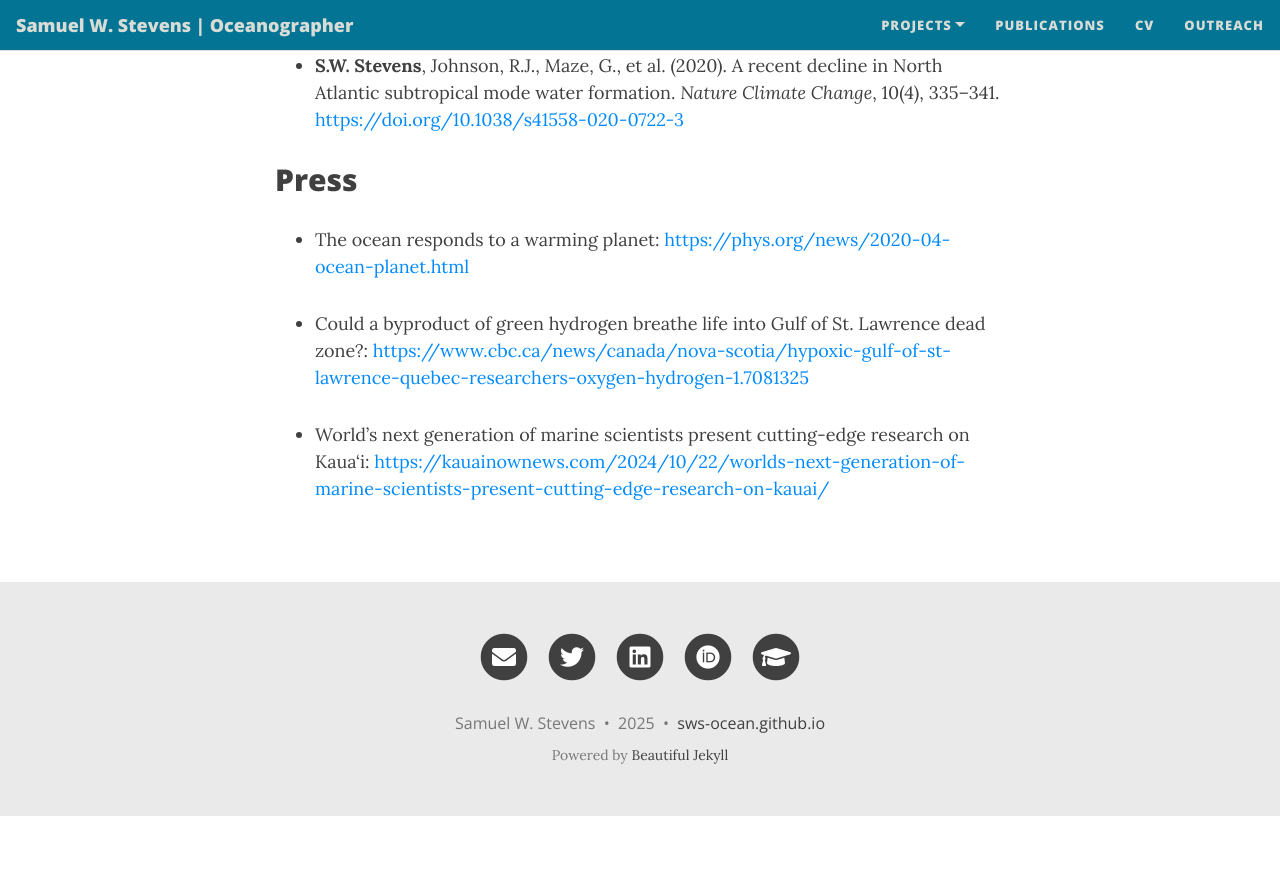
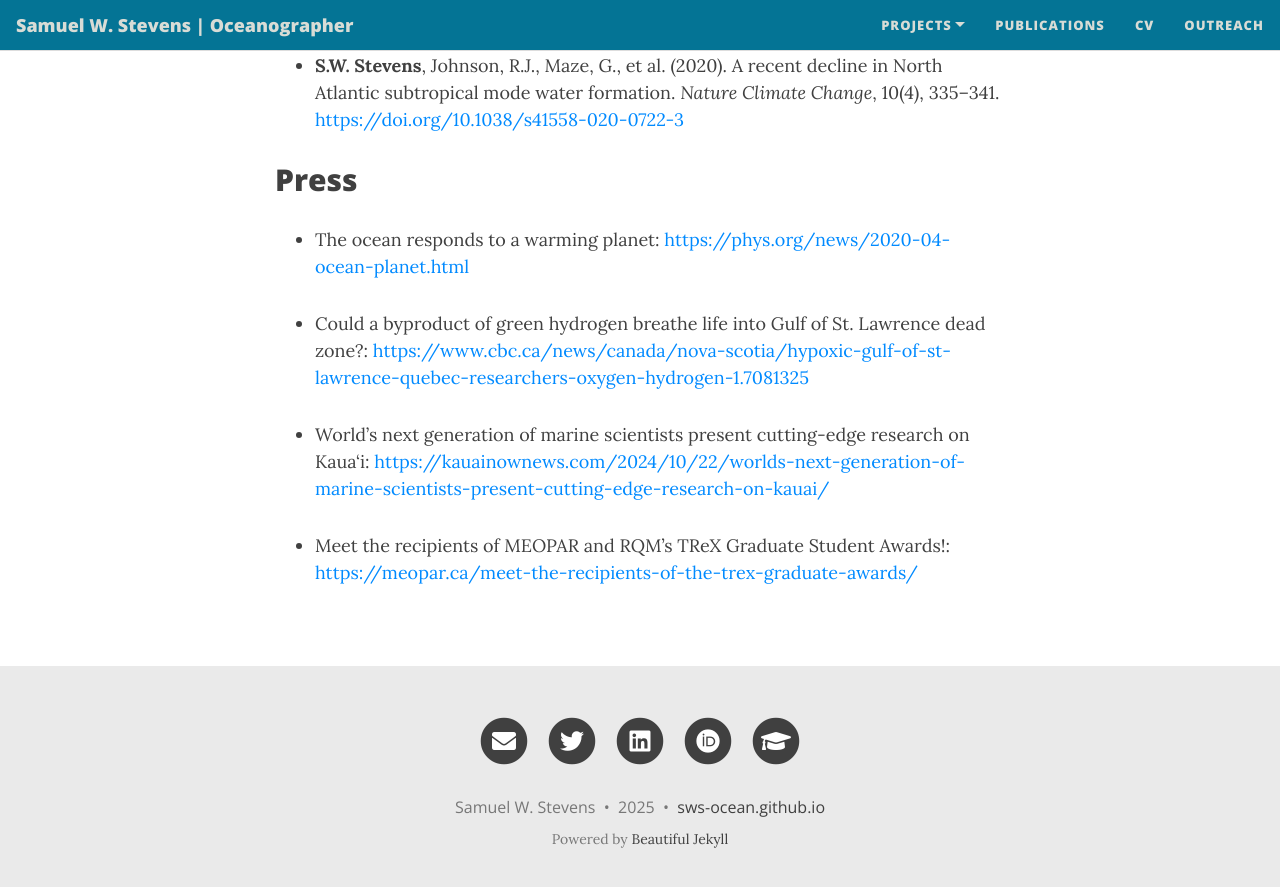
Before and after one commit to sws-ocean/sws-ocean.github.io, a Jekyll site: the page built from docs/pubs.md, in a window 1280 px wide and 900 px high, scrolled down 1303 px. Shown: the top 887 px of the window. Built offline with Jekyll 4.4.1, drawn with Linux system fonts in a browser that asks for light colours; nearby versions of some CDN libraries; before the commit the page ends 2119 px from its top, so only the background shows below that.

Commit message:
Update pubs.md

```diff
--- a/docs/pubs.md
+++ b/docs/pubs.md
@@ -78,5 +78,8 @@ description: Review the scholarly publications of Sam Stevens. This page catalog
         <li>
       <p>World’s next generation of marine scientists present cutting-edge research on Kaua‘i: <a href="https://kauainownews.com/2024/10/22/worlds-next-generation-of-marine-scientists-present-cutting-edge-research-on-kauai/" target="_blank">https://kauainownews.com/2024/10/22/worlds-next-generation-of-marine-scientists-present-cutting-edge-research-on-kauai/</a></p>
     </li>
+      <li>
+      <p>Meet the recipients of MEOPAR and RQM’s TReX Graduate Student Awards!: <a href="https://meopar.ca/meet-the-recipients-of-the-trex-graduate-awards/" target="_blank">https://meopar.ca/meet-the-recipients-of-the-trex-graduate-awards/</a></p>
+    </li>
   </ul>
 </section>
```
